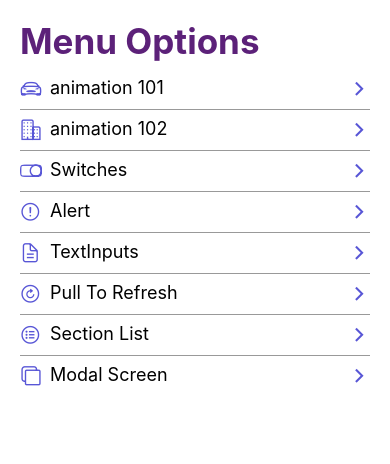
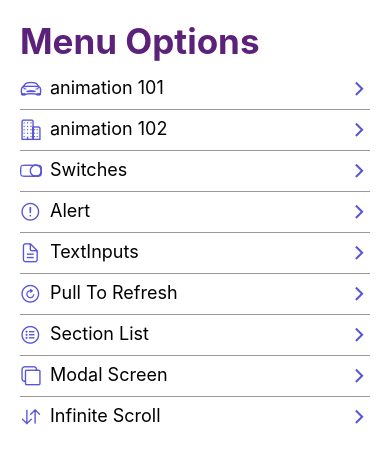
Before and after one commit to santiagozibecchi/Componentes-en-React-Native, a React Native app: screen /HomeScreen in a window 390 px wide. Shown: the top 464 px of the page. Built offline with nearby package versions, Linux system fonts and the light colour scheme.

Commit message:
infinite scroll

```diff
--- a/src/data/menuItems.tsx
+++ b/src/data/menuItems.tsx
@@ -41,4 +41,9 @@
           icon: 'copy-outline',
           component: 'ModalScreen',
      },
+     {
+          name: 'Infinite Scroll',
+          icon: 'swap-vertical-outline',
+          component: 'InfiniteScrollScreen',
+     },
 ];
--- a/src/navigator/Navigator.tsx
+++ b/src/navigator/Navigator.tsx
@@ -10,6 +10,7 @@
 import PullToRefreshScreen from '../screens/PullToRefreshScreen';
 import CustomSectionListScreen from '../screens/CustomSectionListScreen';
 import ModalScreen from '../screens/ModalScreen';
+import InfiniteScrollScreen from '../screens/InfiniteScrollScreen';
 
 const Stack = createStackNavigator();
 
@@ -34,6 +35,7 @@
                <Stack.Screen name="PullToRefreshScreen" component={PullToRefreshScreen} />
                <Stack.Screen name="CustomSectionListScreen" component={CustomSectionListScreen} />
                <Stack.Screen name="ModalScreen" component={ModalScreen} />
+               <Stack.Screen name="InfiniteScrollScreen" component={InfiniteScrollScreen} />
           </Stack.Navigator>
      );
 }
--- /dev/null
+++ b/src/screens/InfiniteScrollScreen.tsx
@@ -0,0 +1,14 @@
+import { View, Text } from 'react-native';
+import React from 'react';
+import HeaderTitle from '../components/HeaderTitle';
+import { styles } from '../theme/appTheme';
+
+const InfiniteScrollScreen = () => {
+     return (
+          <View style={styles.globalMargin}>
+               <HeaderTitle title="Infite Scroll" />
+          </View>
+     );
+};
+
+export default InfiniteScrollScreen;
```
